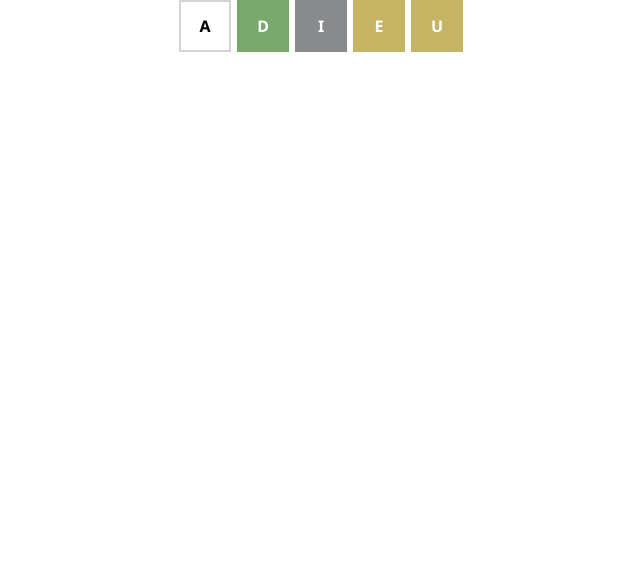
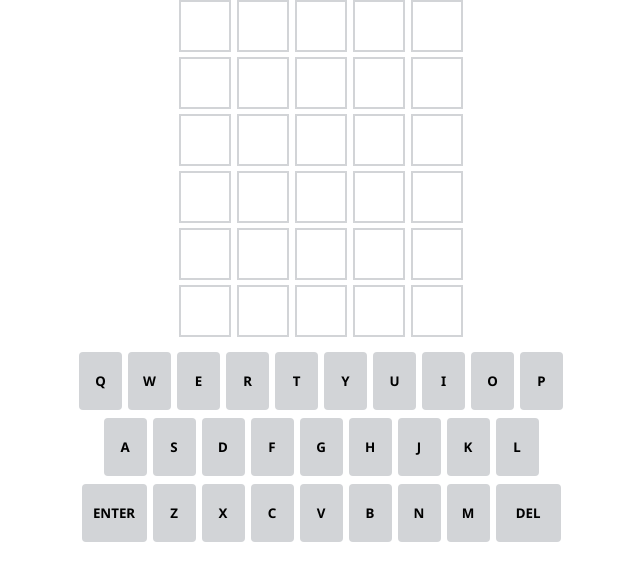
Before and after one commit to aminor32/wordle-fight-fe, a React (Vite) app: page / in a window 1280 px wide. Shown: the top 580 px of the page, without its empty margins (319-959 px from the left). Built offline with nearby package versions, Linux system fonts and the light colour scheme.

Commit message:
Add keyboard

```diff
--- /dev/null
+++ b/src/components/AlphaKey.tsx
@@ -0,0 +1,52 @@
+import { currentWordAtom } from "@/utils/atom";
+import { colorSet } from "@/utils/color";
+import { status, Status } from "@/utils/type";
+import { useAtom } from "jotai";
+
+interface AlphaKeyProps {
+  char: string;
+  stat: Status;
+}
+
+const AlphaKey: React.FC<AlphaKeyProps> = ({ char, stat }) => {
+  const [currentWord, setCurrentWord] = useAtom(currentWordAtom);
+
+  const onKeyClick: React.MouseEventHandler = () => {
+    if (currentWord.length < 5) {
+      setCurrentWord((prev) => prev + char);
+    }
+  };
+
+  return (
+    <button
+      onClick={onKeyClick}
+      style={{
+        width: "43px",
+        height: "58px",
+        border: "none",
+        borderRadius: "4px",
+        background:
+          stat == status.hit
+            ? colorSet.green
+            : stat == status.ball
+            ? colorSet.yellow
+            : stat == status.miss
+            ? colorSet.darkGray
+            : colorSet.lightGray,
+        textAlign: "center",
+      }}
+    >
+      <p
+        style={{
+          fontFamily: "Noto Sans",
+          fontWeight: "bold",
+          color: stat == status.none ? colorSet.black : colorSet.white,
+        }}
+      >
+        {char.toUpperCase()}
+      </p>
+    </button>
+  );
+};
+
+export default AlphaKey;
--- a/src/components/Block.tsx
+++ b/src/components/Block.tsx
@@ -17,9 +17,9 @@ const Block: React.FC<BlockProps> = ({ char, stat }) => {
         height: "48px",
         border: `2px solid ${
           stat == status.none && char
+            ? colorSet.darkGray
+            : stat == status.none
             ? colorSet.lightGray
-            : stat == status.none
-            ? colorSet.darkGray
             : stat == status.hit
             ? colorSet.green
             : stat == status.ball
@@ -40,11 +40,11 @@ const Block: React.FC<BlockProps> = ({ char, stat }) => {
         style={{
           margin: 0,
           fontFamily: "Noto Sans",
-          fontWeight: 700,
+          fontWeight: "Bold",
           color: stat == status.none ? colorSet.black : colorSet.white,
         }}
       >
-        {char}
+        {char.toUpperCase()}
       </p>
     </div>
   );
--- /dev/null
+++ b/src/components/FunctionKey.tsx
@@ -0,0 +1,48 @@
+import { currentWordAtom } from "@/utils/atom";
+import { colorSet } from "@/utils/color";
+import { useAtom } from "jotai";
+
+interface FunctionKeyProps {
+  func: string;
+}
+
+const FunctionKey: React.FC<FunctionKeyProps> = ({ func }) => {
+  const [, setCurrentWord] = useAtom(currentWordAtom);
+
+  const onKeyClick: React.MouseEventHandler = async () => {
+    switch (func) {
+      case "enter":
+        // 1. 단어인지 검사
+        // 2. 단어라면 웹소켓으로 요청 보내기
+        // 3. 단어가 아니라면 다시 입력하도록 할 것 (비우지는 않음)
+        break;
+
+      case "del":
+        setCurrentWord((prev) => prev.slice(0, -1));
+        break;
+
+      default:
+        break;
+    }
+  };
+
+  return (
+    <button
+      onClick={onKeyClick}
+      style={{
+        width: "65px",
+        height: "58px",
+        border: "none",
+        borderRadius: "4px",
+        background: colorSet.lightGray,
+        textAlign: "center",
+      }}
+    >
+      <p style={{ fontFamily: "Noto Sans", fontWeight: "bold" }}>
+        {func.toUpperCase()}
+      </p>
+    </button>
+  );
+};
+
+export default FunctionKey;
--- a/src/components/Word.tsx
+++ b/src/components/Word.tsx
@@ -1,20 +1,25 @@
 import Block from "@/components/Block";
 import { status } from "@/utils/type";
 
-const Word: React.FC = () => {
+interface WordProps {
+  word: string;
+}
+
+const Word: React.FC<WordProps> = ({ word }) => {
   return (
     <div
       style={{
         display: "flex",
         justifyContent: "center",
+        marginBottom: "5px",
         gap: "6px 6px",
       }}
     >
-      <Block char="A" stat={status.none} />
-      <Block char="D" stat={status.hit} />
-      <Block char="I" stat={status.miss} />
-      <Block char="E" stat={status.ball} />
-      <Block char="U" stat={status.ball} />
+      <Block char={word[0] || ""} stat={status.none} />
+      <Block char={word[1] || ""} stat={status.none} />
+      <Block char={word[2] || ""} stat={status.none} />
+      <Block char={word[3] || ""} stat={status.none} />
+      <Block char={word[4] || ""} stat={status.none} />
     </div>
   );
 };
--- a/src/pages/GamePage.tsx
+++ b/src/pages/GamePage.tsx
@@ -1,8 +1,68 @@
+import AlphaKey from "@/components/AlphaKey";
+import FunctionKey from "@/components/FunctionKey";
 import Word from "@/components/Word";
-import React from "react";
+import { currentWordAtom, wordsAtom } from "@/utils/atom";
+import { status } from "@/utils/type";
+import { useAtom } from "jotai";
 
 const GamePage: React.FC = () => {
-  return <Word />;
+  const [words] = useAtom(wordsAtom);
+  const [currentWord] = useAtom(currentWordAtom);
+
+  return (
+    <div
+      style={{ display: "flex", flexDirection: "column", alignItems: "center" }}
+    >
+      {words.map((word) => (
+        <Word word={word} key={word} />
+      ))}
+
+      <Word word={currentWord} />
+
+      {words.length < 5
+        ? [...Array(5 - words.length).keys()].map((n) => (
+            <Word word="" key={n} />
+          ))
+        : null}
+
+      <div style={{ display: "flex", gap: "6px 6px", margin: "10px 0 4px 0" }}>
+        <AlphaKey char="q" stat={status.none} />
+        <AlphaKey char="w" stat={status.none} />
+        <AlphaKey char="e" stat={status.none} />
+        <AlphaKey char="r" stat={status.none} />
+        <AlphaKey char="t" stat={status.none} />
+        <AlphaKey char="y" stat={status.none} />
+        <AlphaKey char="u" stat={status.none} />
+        <AlphaKey char="i" stat={status.none} />
+        <AlphaKey char="o" stat={status.none} />
+        <AlphaKey char="p" stat={status.none} />
+      </div>
+
+      <div style={{ display: "flex", gap: "6px 6px", margin: "4px 0" }}>
+        <AlphaKey char="a" stat={status.none} />
+        <AlphaKey char="s" stat={status.none} />
+        <AlphaKey char="d" stat={status.none} />
+        <AlphaKey char="f" stat={status.none} />
+        <AlphaKey char="g" stat={status.none} />
+        <AlphaKey char="h" stat={status.none} />
+        <AlphaKey char="j" stat={status.none} />
+        <AlphaKey char="k" stat={status.none} />
+        <AlphaKey char="l" stat={status.none} />
+      </div>
+
+      <div style={{ display: "flex", gap: "6px 6px", margin: "4px 0" }}>
+        <FunctionKey func="enter" />
+        <AlphaKey char="z" stat={status.none} />
+        <AlphaKey char="x" stat={status.none} />
+        <AlphaKey char="c" stat={status.none} />
+        <AlphaKey char="v" stat={status.none} />
+        <AlphaKey char="b" stat={status.none} />
+        <AlphaKey char="n" stat={status.none} />
+        <AlphaKey char="m" stat={status.none} />
+        <FunctionKey func="del" />
+      </div>
+    </div>
+  );
 };
 
 export default GamePage;
--- /dev/null
+++ b/src/utils/atom.ts
@@ -0,0 +1,4 @@
+import { atom } from "jotai";
+
+export const currentWordAtom = atom("");
+export const wordsAtom = atom<string[]>([]);
```
